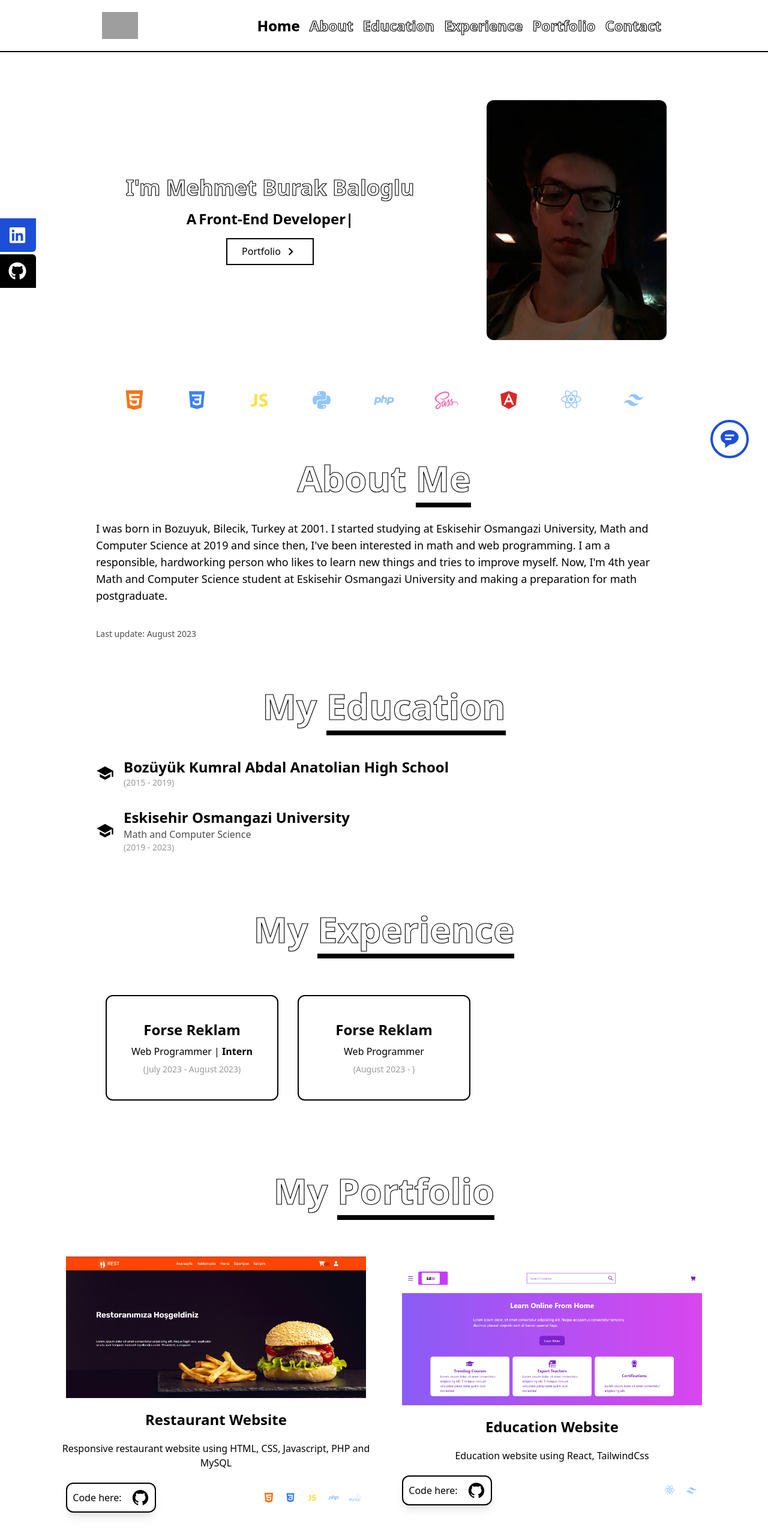
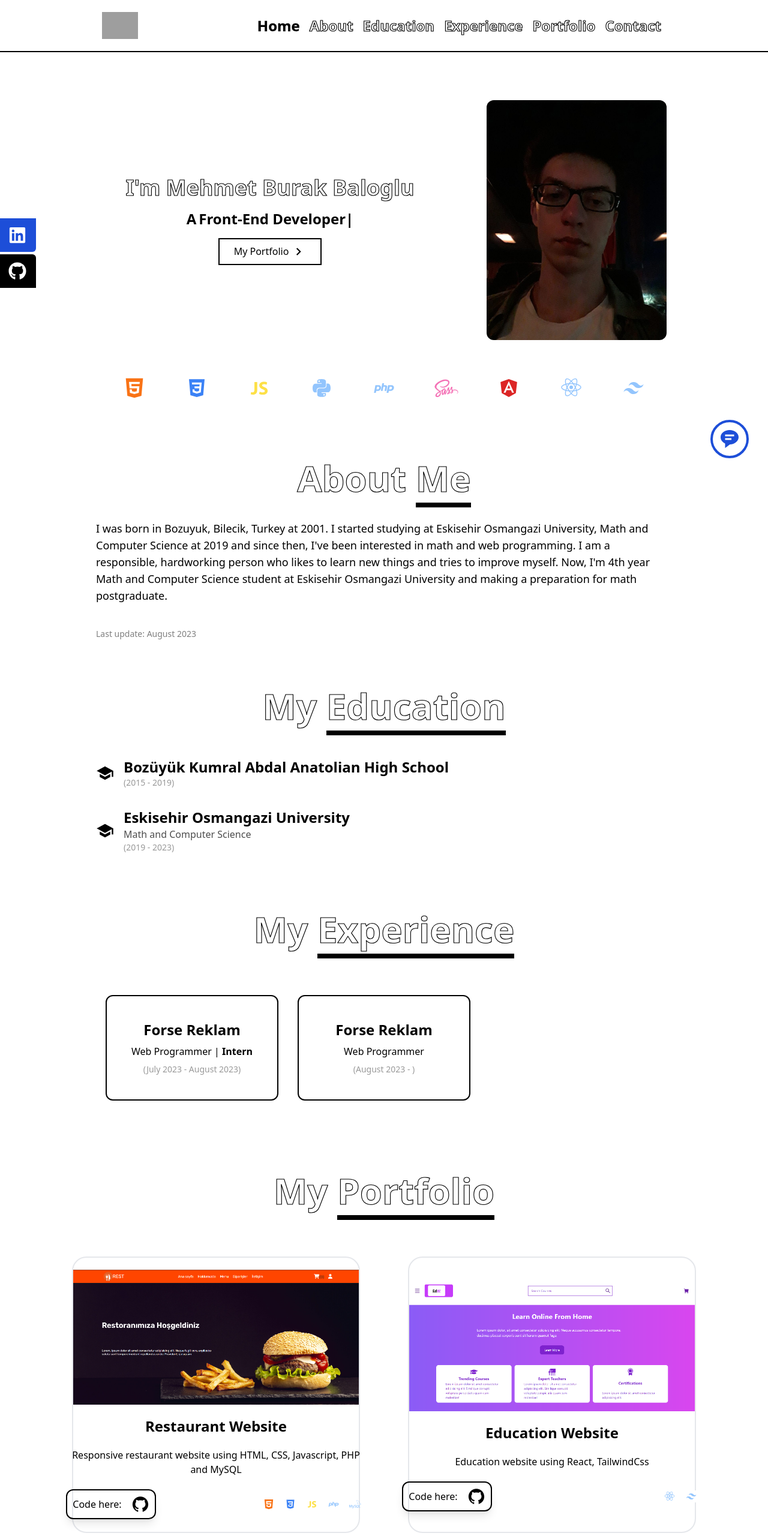
Before and after one commit to brkbaloglu/PersonalPortfolio-v2, a React (Create React App) app: page / in a window 1280 px wide. Shown: the top 2566 px of the page at 60% size. Built offline with nearby package versions, Linux system fonts and the light colour scheme; grey boxes are pictures that could not be loaded.

Commit message:
css update

```diff
--- a/src/pages/About.jsx
+++ b/src/pages/About.jsx
@@ -9,7 +9,7 @@ function About() {
             programming. I am a responsible, hardworking person who
             likes to learn new things and tries to improve myself. Now, I'm 4th year Math and Computer Science student
             at Eskisehir Osmangazi University and making a preparation for math postgraduate.</p>
-      <p className='text-sm text-black opacity-70 lg:mx-20'> Last update: August 2023 </p>
+      <p className='text-sm text-black opacity-50 lg:mx-20'> Last update: August 2023 </p>
     </div>
   )
 }
--- a/src/pages/Home.jsx
+++ b/src/pages/Home.jsx
@@ -30,7 +30,7 @@ function Home() {
         </div>
           <div >
             <ul className='flex items-center justify-center'>
-              <Link to="portfolio" smooth={true} spy={true} offset={-150} className='flex items-center justify-center border-2 border-black px-6 py-2 group hover:bg-black hover:text-white duration-200 cursor-pointer'><p>Portfolio</p><MdOutlineKeyboardArrowRight size={25} className='ml-1 group-hover:rotate-90 duration-100' /></Link>
+              <Link to="portfolio" smooth={true} spy={true} offset={-150} className='flex items-center justify-center border-2 border-black px-6 py-2 group hover:bg-black hover:text-white duration-200 cursor-pointer'><p>My Portfolio</p><MdOutlineKeyboardArrowRight size={25} className='ml-1 group-hover:rotate-90 duration-100' /></Link>
             </ul>
           </div>
         </div>
@@ -39,7 +39,7 @@ function Home() {
         </div>
 
       </div>
-      <div className='lg:flex items-center justify-center my-20 hidden '>
+      <div className='lg:flex items-center justify-center py-5 my-10 hidden '>
         <AiFillHtml5 size={40} className='mx-8 bg-white text-orange-500'/>
         <BiLogoCss3 size={40} className='mx-8 bg-white text-blue-500'/>
         <DiJavascript1 size={40} className='mx-8 text-yellow-300 '/>
--- a/src/pages/Portfolio.jsx
+++ b/src/pages/Portfolio.jsx
@@ -19,7 +19,7 @@ function Portfolio() {
       <h3 className='text text-white font-bold lg:text-6xl text-4xl text-center'>My <span className='border-b-8 border-black'>Portfolio</span></h3>
       <div className='grid xl:grid-cols-2 sm:grid-cols-1 md:w-full'>
 
-        <div className='flex items-center justify-center flex-col mt-20 '>
+        <div className='flex items-center justify-center flex-col mt-20 border-2 py-5 mx-10 rounded-3xl'>
         <img className='lg:w-[500px] w-[200px]' src={restaurant} alt="" />
           <div className=' text-center flex items-center justify-center flex-col'>
             <h3 className=' text-2xl font-bold text-black my-5'>Restaurant Website</h3>
@@ -42,7 +42,7 @@ function Portfolio() {
           </div>
         </div>
 
-        <div className='flex items-center justify-center flex-col  mt-20'>
+        <div className='flex items-center justify-center flex-col  mt-20 border-2 py-5 mx-10 rounded-3xl'>
           <img className='lg:w-[500px] w-[200px]' src={education} alt="" />
           <div className=' text-center flex items-center justify-center flex-col'>
             <h3 className=' text-2xl font-bold text-black my-5'>Education Website</h3>
@@ -61,7 +61,7 @@ function Portfolio() {
           </div>
         </div>
 
-        <div className='flex items-center justify-center flex-col  mt-20'>
+        <div className='flex items-center justify-center flex-col  mt-20 border-2 py-5 mx-10 rounded-3xl'>
         <img className='lg:w-[500px] w-[200px]' src={cryptocurrency} alt="" />
           <div className=' text-center flex items-center justify-center flex-col'>
             <h3 className=' text-2xl font-bold text-black  my-5'>Cryptocurrency Website</h3>
@@ -83,7 +83,7 @@ function Portfolio() {
 
 
 
-        <div className='flex items-center justify-center flex-col mt-20'>
+        <div className='flex items-center justify-center flex-col mt-20 border-2 py-5 mx-10 rounded-3xl'>
         <img className='lg:w-[500px] w-[200px]' src={countrylist} alt="" />
           <div className=' text-center flex items-center justify-center flex-col'>
             <h3 className=' text-2xl font-bold text-black  my-5'>Country List</h3>
```
